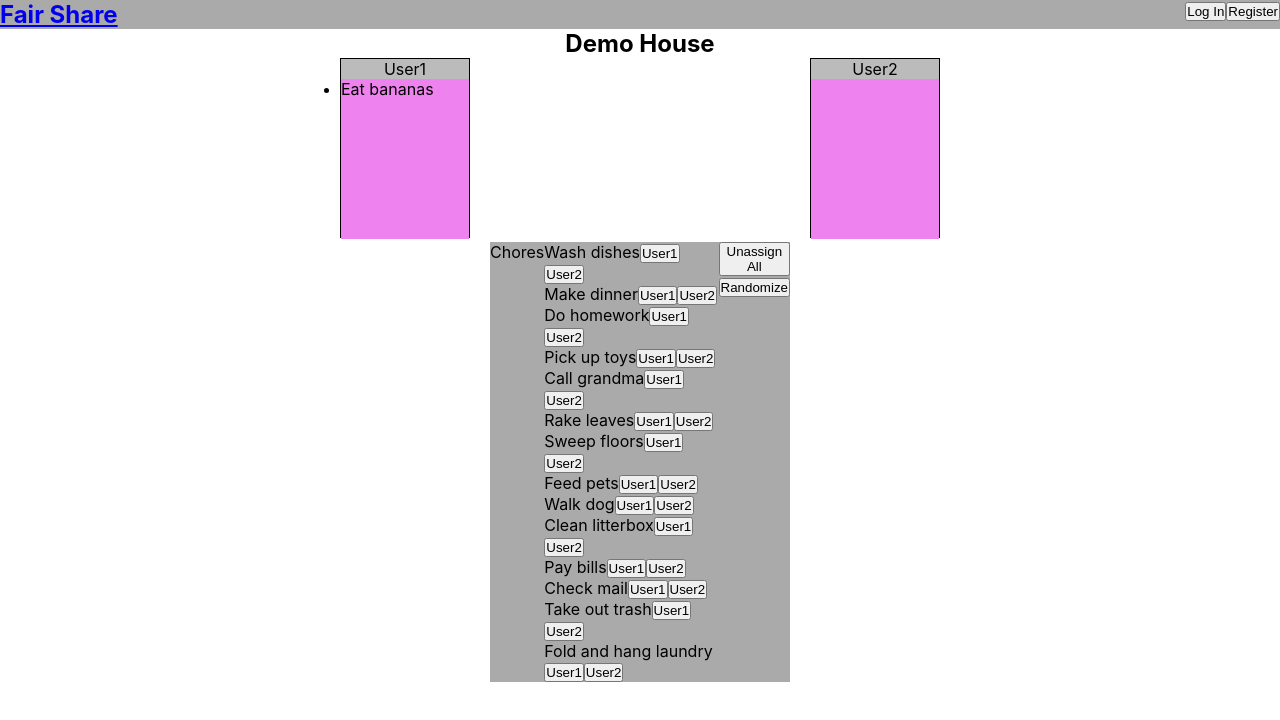
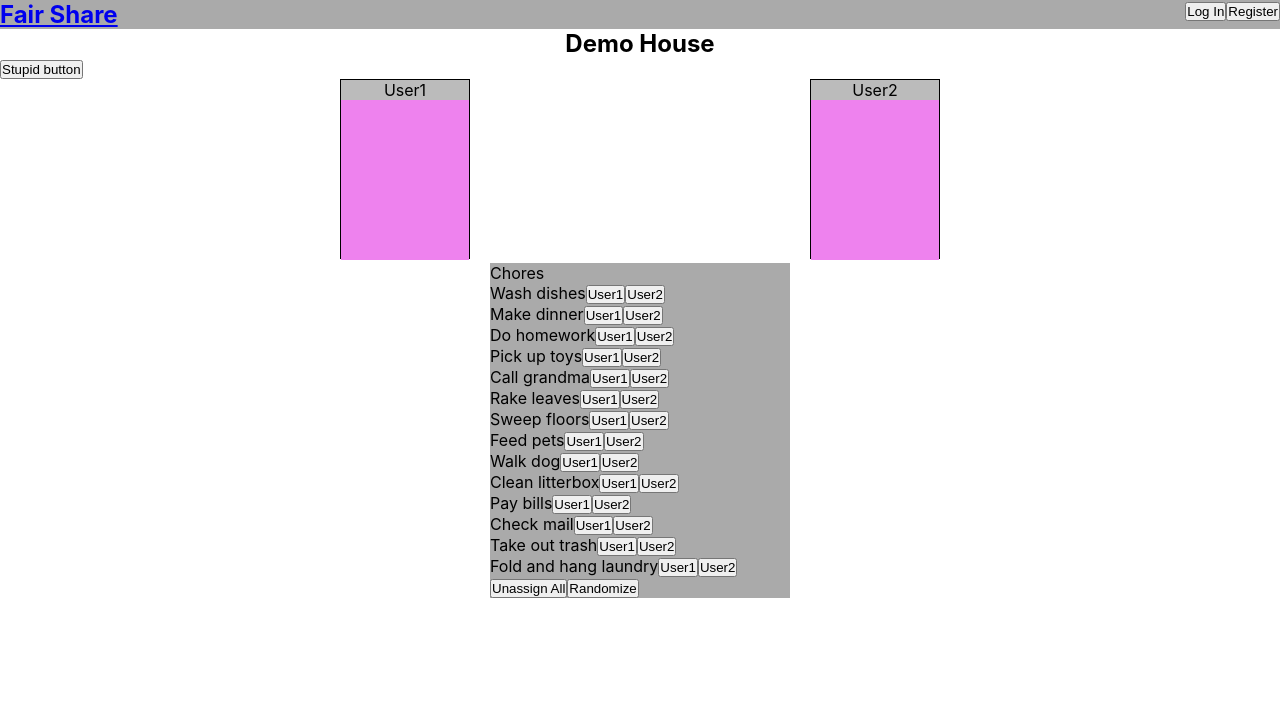
Before and after one commit to KevinPMoore/Fair-Share-Client, a React (Create React App) app: page /demo in a window 1280 px wide. Shown: the top 720 px of the page. Built offline with nearby package versions, Linux system fonts and the light colour scheme.

Commit message:
chore assignment by buttons renders and updates state correctly

```diff
--- a/src/components/Demo/Demo.css
+++ b/src/components/Demo/Demo.css
@@ -35,7 +35,7 @@ h2 {
 
 .demochores {
     display: flex;
-    flex-direction: row;
+    flex-direction: column;
     max-width: 300px;
     margin-left: auto;
     margin-right:  auto;
--- a/src/components/Demo/Demo.js
+++ b/src/components/Demo/Demo.js
@@ -7,6 +7,18 @@ export default class Demo extends React.Component {
     state = {
         assignedChores: [],
         unassignedChores: [],
+    };
+
+    updateUserChores = (user, chore) => {
+        this.setState({
+            assignedChores: this.state.assignedChores.concat(chore),
+            unassignedChores: this.state.unassignedChores.filter(chores => chores !== chore),
+            [user.username]: {
+                id: user.id,
+                username: user.username,
+                chores: user.chores.push(chore)
+            }
+        });
     };
 
     renderUsers = (users) => {
@@ -40,20 +52,8 @@ export default class Demo extends React.Component {
         return(userChores)
     };
 
-    renderUserButtons = (users) => {
-        let buttons = users.map(user =>
-            <button
-                //some button properties
-            >
-                {user.username}
-            </button>
-        );
-        return(buttons)
-    };
-
     //add buttons to being rendered
     renderChoreList = (chores, users) => {
-        console.log('chores are ', chores)
         let choreList = chores.map(chore =>
             <li
                 id={chores.indexOf(chore)}
@@ -63,7 +63,7 @@ export default class Demo extends React.Component {
                 key={chores.indexOf(chore)}
             >
                 {chore}
-                {this.renderUserButtons(users)}
+                {this.renderUserButtons(users, chore)}
             </li>
             );
             return(
@@ -71,6 +71,20 @@ export default class Demo extends React.Component {
                     {choreList}
                 </ul>
             )
+    };
+
+    renderUserButtons = (users, chore) => {
+        console.log('users in renderUserButtons are ', users)
+        let buttons = users.map(user =>
+            <button
+                key={user.username+user.id}
+                id={user.username}
+                onClick={() => this.updateUserChores(user, chore)}
+            >
+                {user.username}
+            </button>
+        );
+        return(buttons)
     };
 
     componentDidMount() {
@@ -86,6 +100,10 @@ export default class Demo extends React.Component {
         });
     };
 
+    weirdTest = (ev) => {
+        console.log('target value is ', ev.target.id)
+    }
+
     //TODOs:
     //chores can be dragged/dropped
     //unassign resets chore list
@@ -98,6 +116,12 @@ export default class Demo extends React.Component {
                 <h2>
                     Demo House
                 </h2>
+                <button
+                    id='hey'
+                    onClick={this.weirdTest}
+                >
+                    Stupid button
+                </button>
                 {this.renderUsers(users)}
                 <section className='demochores'>
                     <span className='demovertical'>Chores</span>
--- a/src/store.js
+++ b/src/store.js
@@ -20,7 +20,7 @@ let storedUsers = [
     {
         id: 1,
         username: 'User1',
-        chores: ['Eat bananas']
+        chores: []
     },
     {
         id: 2,
```
